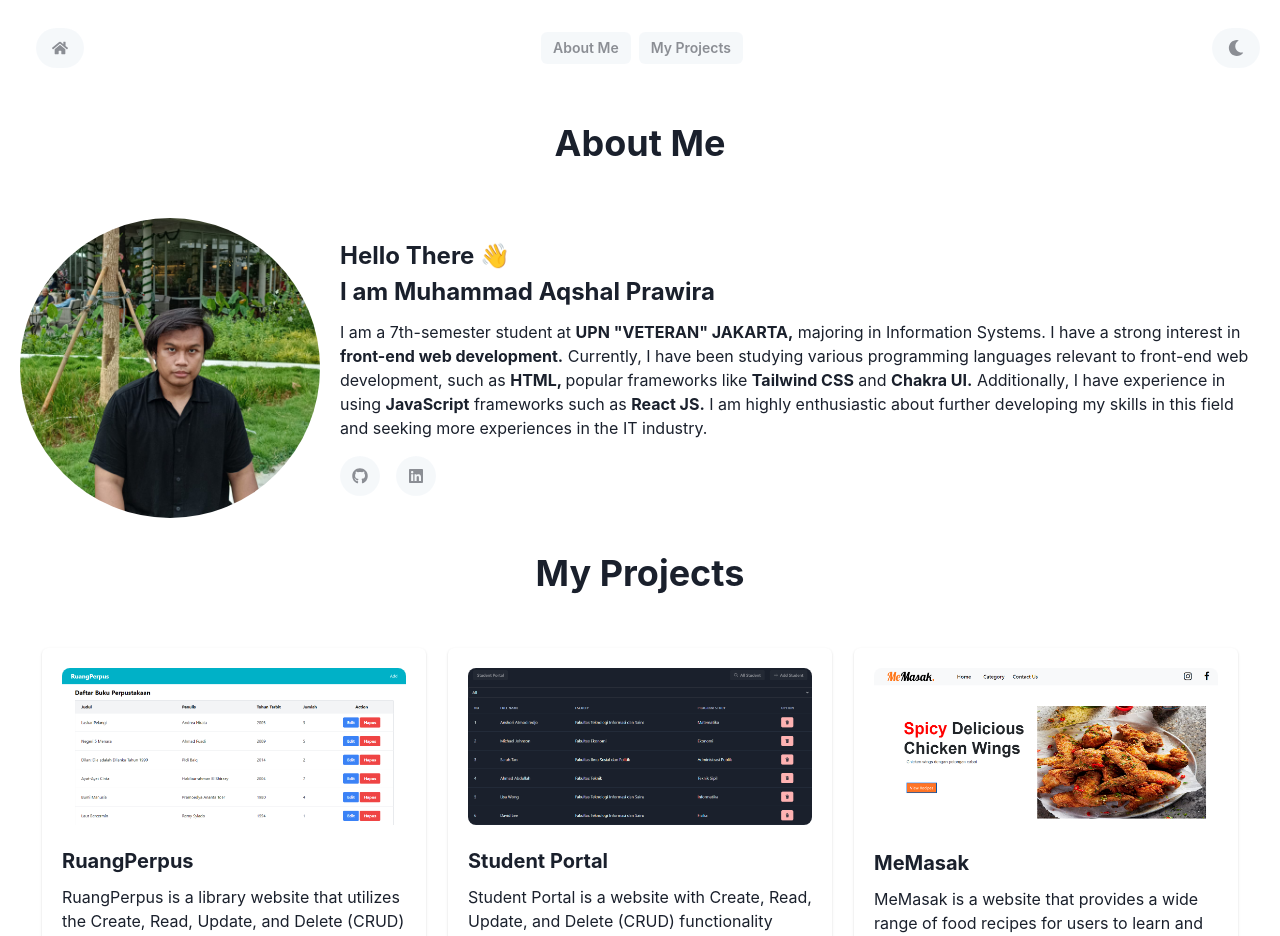
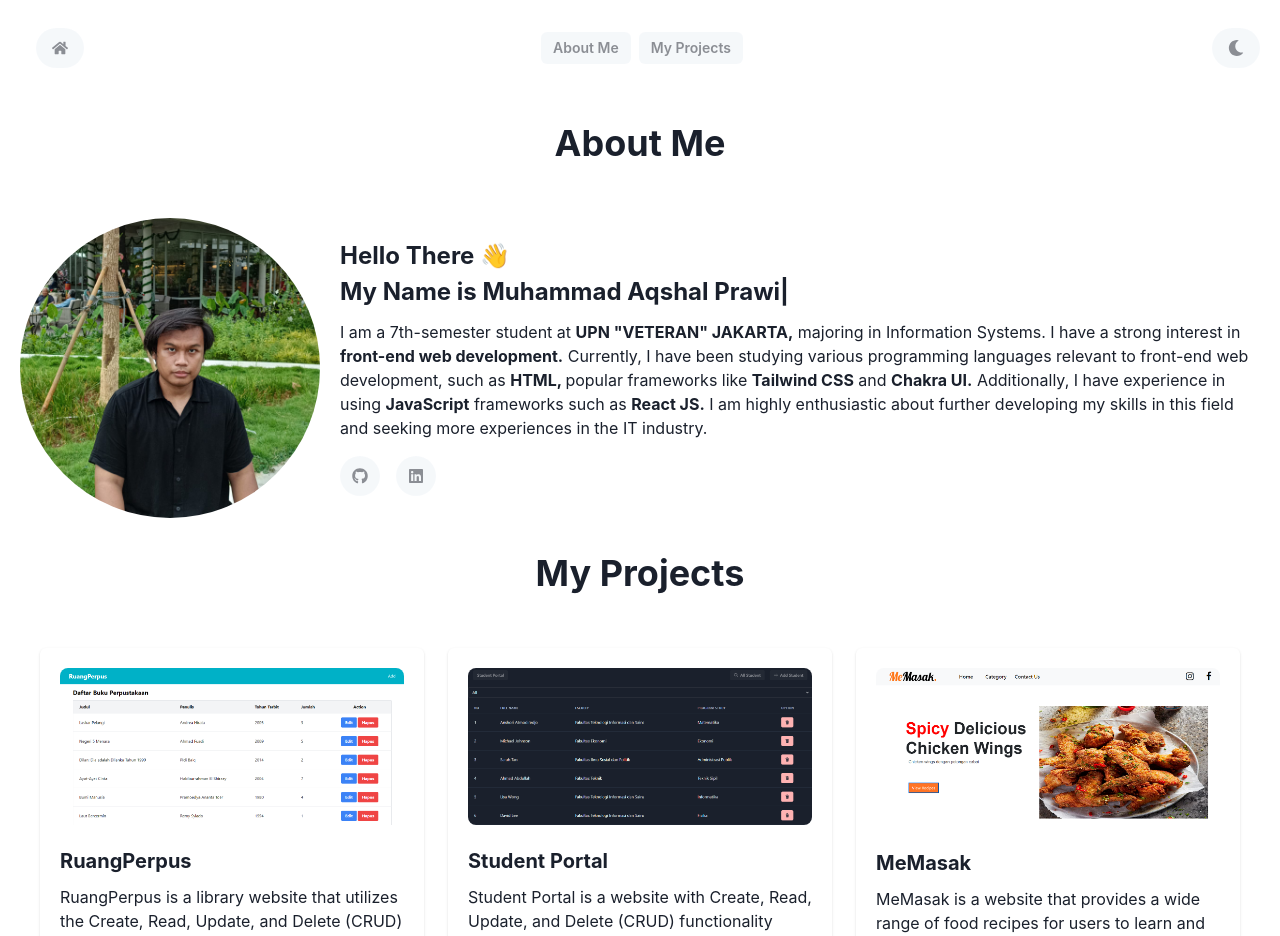
Before and after one commit to aqshalprawira/aqshal-website, a React (Create React App) app: page / in a window 1280 px wide. Shown: the top 936 px of the page. Built offline with nearby package versions, Linux system fonts and the light colour scheme.

Commit message:
add animation

```diff
--- a/package.json
+++ b/package.json
@@ -13,7 +13,9 @@
     "react": "^18.2.0",
     "react-dom": "^18.2.0",
     "react-icons": "^4.9.0",
+    "react-reveal": "^1.2.2",
     "react-scripts": "5.0.1",
+    "react-typed": "^1.2.0",
     "web-vitals": "^2.1.4"
   },
   "scripts": {
--- a/src/App.js
+++ b/src/App.js
@@ -30,6 +30,9 @@ import ProfilePicture from "./assets/aqshal-pp.jpg";
 import Project1 from "./assets/project-1.png";
 import Project2 from "./assets/project-2.png";
 import Project3 from "./assets/project-3.png";
+import Typed from 'react-typed';
+import Fade from 'react-reveal/Fade';
+
 
 
 function App() {
@@ -146,15 +149,21 @@ function App() {
           mr={["10px", "20px"]}
         />
 
-
         <Box mt={5}>
           <Text fontSize={["md", "2xl"]} fontWeight="bold">
             Hello There &#x1F44B;
           </Text>
-          <Text fontSize={["md", "2xl"]} fontWeight="bold">
-            I am Muhammad Aqshal Prawira
-
-          </Text>
+          <Box as="p" fontSize={["md", "2xl"]} fontWeight="bold">
+          <Typed
+            strings={[
+              "My Name is Muhammad Aqshfj",
+              "My Name is Muhammad Aqshal Prawira",
+            ]}
+            typeSpeed={100}
+            backSpeed={100}
+            loop
+          />
+          </Box>
           <Text fontSize={["sm", "md"]} mt={["5px", "10px"]}>
             I am a 7th-semester student at{" "}
             <Text as="strong">
@@ -226,7 +235,6 @@ function App() {
       </Flex>
 
 
-
       <Flex
         w="100%"
         mt={5}
@@ -239,6 +247,7 @@ function App() {
         </Text>
       </Flex>
 
+      <Fade top delay={1500}>
       <Flex
         w="100%"
         mt={5}
@@ -246,6 +255,7 @@ function App() {
         justifyContent={["center", "space-evenly"]}
         alignItems={["center", "flex-start"]}
         id="myprojects"
+        gap={6}
       >
         <Card maxW="sm" mt={5}>
           <CardBody>
@@ -317,6 +327,7 @@ function App() {
           </CardBody>
         </Card>
       </Flex>
+      </Fade>
     </VStack>
   );
 }
```
Also changed, not shown: 1 other file (tests, documents, lock files or other folders).
